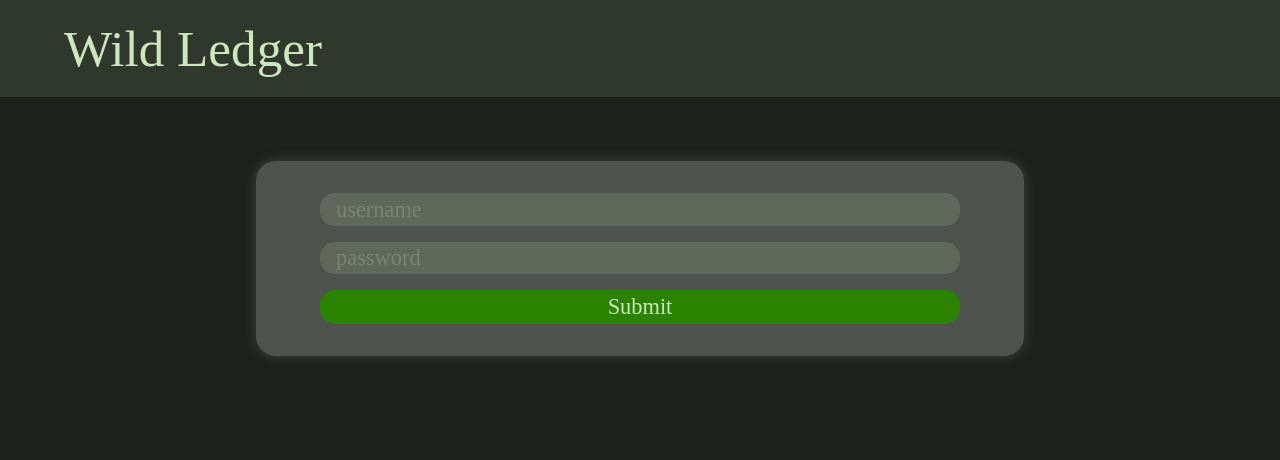
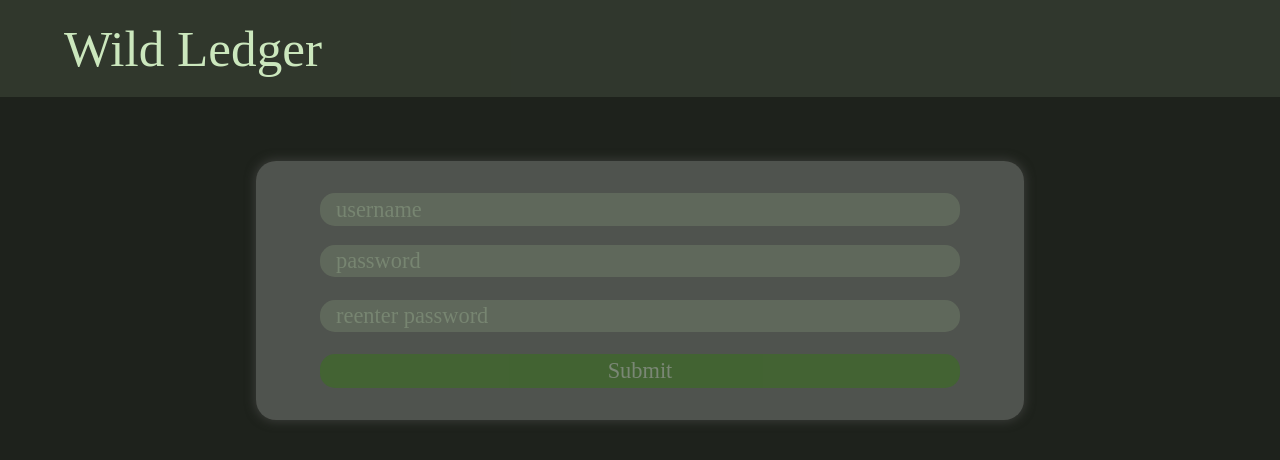
Before and after one commit to gen-4/wildledger, a React (Vite) app in the folder frontend/: page /signup in a window 1280 px wide. Shown: the top 460 px of the page. Built offline with nearby package versions, Linux system fonts and the light colour scheme; no server answers; a web font is replaced by a local one.

Commit message:
feat: Add input validation to Register.tsx

```diff
--- a/frontend/src/components/auth/Register.tsx
+++ b/frontend/src/components/auth/Register.tsx
@@ -1,21 +1,25 @@
 import { useDispatch, useSelector } from "react-redux";
-import { useState, useEffect } from "react";
+import { useState, useEffect, type ChangeEvent, useMemo } from "react";
 import { useNavigate } from "react-router-dom";
 
 import { register } from "@/components/auth/slices/authSlice";
 import { type AppDispatch } from "@/store";
 import { addMessage } from "@/store/appSlice";
 import { MessageType } from "@/store/types";
-import { isAuthenticatedSelector } from "@/components/auth/selectors";
+import { isAuthenticatedSelector, isLoadingSelector } from "@/components/auth/selectors";
 import { Button } from "@/components/common";
 
 import styles from '@/components/auth/styles/authentication.module.css';
 
-function Register() { // TODO: Doube password. Controll password has more than 6 characters
+function Register() {
     const navigate = useNavigate();
     const isAuthenticated = useSelector(isAuthenticatedSelector);
+    const isLoading = useSelector(isLoadingSelector);
     const [ username, setUsername ] = useState("");
     const [ password, setPassword ] = useState("");
+    const [ secondPassword, setSecondPassword ] = useState("");
+    const [ passwordWarning, setPasswordWarning ] = useState("");
+    const [ secondPasswordWarning, setSecondPasswordWarning ] = useState("");
     const dispatch: AppDispatch = useDispatch();
 
     useEffect(() => {
@@ -24,7 +28,11 @@ function Register() { // TODO: Doube password. Controll password has more than 6
         }
     }, [isAuthenticated, navigate]);
 
-    const onSubmitClick = async () =>
+    const onSubmitClick = async () => {
+        if (isLoading) {
+            return;
+        }
+
         dispatch(register({ username, password })).unwrap()
         .then(() =>
             dispatch(addMessage({
@@ -42,6 +50,44 @@ function Register() { // TODO: Doube password. Controll password has more than 6
                 autoDismiss: true,
                 dismissing: false
             })));
+    }
+
+    const disabled = useMemo(() => {
+        return !(
+            username.length > 0 &&
+            password.length > 5 &&
+            password === secondPassword
+        );
+    }, [username, password, secondPassword]);
+
+    const onPasswordChange = (e: ChangeEvent<HTMLInputElement>)  => {
+        setPassword(e.target.value);
+        if (e.target.value.length > 5 || e.target.value.length === 0) {
+            setPasswordWarning("");
+
+        } else {
+            setPasswordWarning("Password must be at least 6 characters long");
+        }
+        validateSecondPassword(secondPassword, e.target.value);
+    };
+
+    const validateSecondPassword = (value: string, password: string) => {
+        if (value === password || value.length === 0) {
+            setSecondPasswordWarning("");
+
+        } else {
+            setSecondPasswordWarning("Reentered password must be the same as first password");
+        }
+    };
+
+    const onSecondPasswordChange = (e: ChangeEvent<HTMLInputElement>)  => {
+        setSecondPassword(e.target.value);
+        validateSecondPassword(e.target.value, password);
+    };
+
+    const onUsernameChange = (e: ChangeEvent<HTMLInputElement>)  => {
+        setUsername(e.target.value);
+    };
 
     return (
         <div className={ styles.authCard }>
@@ -49,17 +95,26 @@ function Register() { // TODO: Doube password. Controll password has more than 6
                 className={ styles.input }
                 type="text"
                 value={ username }
-                onChange={(e) => setUsername(e.target.value)}
+                onChange={ onUsernameChange }
                 placeholder="username"
             />
             <input
-                className={ styles.input }
+                className={ `${styles.input} ${styles.withWarning}` }
                 type="password"
                 value={ password }
-                onChange={(e) => setPassword(e.target.value)}
+                onChange={ onPasswordChange }
                 placeholder="password"
             />
-            <Button text="Submit" onClick={() => onSubmitClick()} cover />
+            <span className={ styles.warning }>{ passwordWarning }</span>
+            <input
+                className={ `${styles.input} ${styles.withWarning}` }
+                type="password"
+                value={ secondPassword }
+                onChange={ onSecondPasswordChange }
+                placeholder="reenter password"
+            />
+            <span className={ styles.warning }>{ secondPasswordWarning }</span>
+            <Button text="Submit" onClick={() => onSubmitClick()} cover disabled={ disabled || isLoading } />
         </div>
     );
 };
--- a/frontend/src/components/auth/selectors/index.ts
+++ b/frontend/src/components/auth/selectors/index.ts
@@ -7,9 +7,10 @@ export const isAuthenticatedSelector = ( state: RootState ) => !!state.auth.user
 
 export const userSelector = ( state: RootState ) => state.auth.user;
 
-export const isUserSelector = ( state: RootState ) => {
-    return state.auth.user && state.auth.user.roles.some( (role) => role.role === RoleOptions.USER);
-}
+export const isUserSelector = ( state: RootState ) =>
+    state.auth.user && state.auth.user.roles.some( (role) => role.role === RoleOptions.USER);
 
 export const isAdminSelector = ( state: RootState ) =>
     state.auth.user && state.auth.user.roles.some( (role) => role.role === RoleOptions.ADMIN);
+
+export const isLoadingSelector = ( state: RootState ) => state.auth.loading;
--- a/frontend/src/components/auth/styles/authentication.module.css
+++ b/frontend/src/components/auth/styles/authentication.module.css
@@ -1,7 +1,6 @@
 .authCard {
     display: flex;
     flex-direction: column;
-    gap: 1rem;
     padding: 2rem 4rem;
     border-radius: 20px;
     background-color: var(--white-25);
@@ -9,12 +8,26 @@
 }
 
 .input {
+    margin-bottom: 1.2rem;
     padding: .2rem 1rem;
     border-radius: 15px;
     border: none;
     background-color: var(--grey-50);
 }
 
+.input.withWarning {
+    margin: 0;
+}
+
 .input::placeholder {
     color: var(--text-placeholder);
 }
+
+.warning {
+    height: 1rem;
+    margin: .2rem 0;
+    display: flex;
+    align-items: center;
+    font-size: 1rem;
+    color: var(--warning);
+}
--- a/frontend/src/components/common/Button.tsx
+++ b/frontend/src/components/common/Button.tsx
@@ -1,8 +1,13 @@
 import styles from '@/components/common/styles/button.module.css';
 
-const Button = ({ text, onClick, cover }: { text: string, onClick?: () => void, cover?: boolean}) => {
+const Button = ({ text, onClick, cover, disabled }:
+    { text: string, onClick?: () => void, cover?: boolean, disabled?: boolean}) => {
     return (
-        <button className={ `${styles.button} ${cover && styles.cover}` } onClick={ onClick } >
+        <button
+            className={ `${styles.button} ${cover && styles.cover} ${disabled && styles.disabled}` }
+            onClick={ onClick }
+            disabled={ disabled }
+        >
             { text }
         </button>
     );
--- a/frontend/src/components/common/styles/button.module.css
+++ b/frontend/src/components/common/styles/button.module.css
@@ -13,3 +13,11 @@
 .button.cover {
     width: 100%;
 }
+
+.button.disabled {
+    opacity: .35;
+}
+
+.button.disabled:hover {
+    cursor: default;
+}
```
